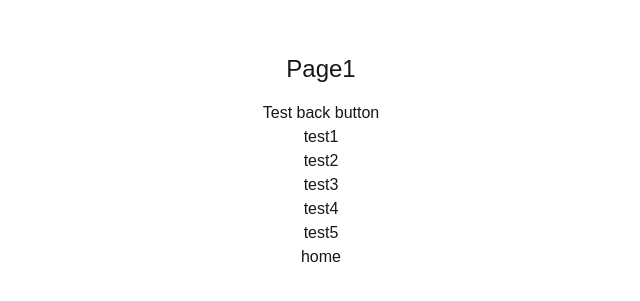
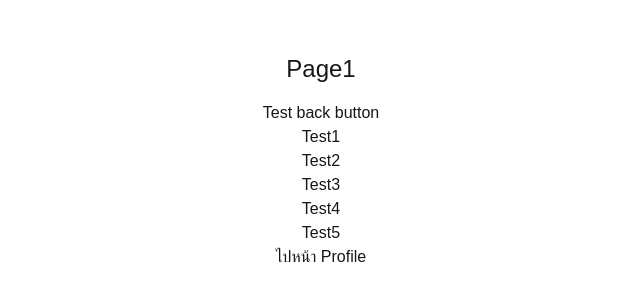
Before and after one commit to Ayopee01/mToken_Project, a Next.js app: page /test2/landing/test1 in a window 1280 px wide. Shown: the part 239-540 px from the top of the page, without its empty margins (319-959 px from the left). Built offline with nearby package versions, Linux system fonts and the light colour scheme; no server answers.

Commit message:
updateV2

```diff
--- a/src/app/landing/test1/page.tsx
+++ b/src/app/landing/test1/page.tsx
@@ -1,4 +1,5 @@
 import React from 'react'
+import Link from "next/link";
 
 function page1() {
     return (
@@ -8,12 +9,12 @@ function page1() {
                 <div>
                     <p className=''>Test back button</p>
                     <div className='flex flex-col items-center'>
-                        <a className='hover:text-red-400' href="/landing/test1">test1</a>
-                        <a className='hover:text-red-400' href="/landing/test2">test2</a>
-                        <a className='hover:text-red-400' href="/landing/test3">test3</a>
-                        <a className='hover:text-red-400' href="/landing/test4">test4</a>
-                        <a className='hover:text-red-400' href="/landing/test5">test5</a>
-                        <a className='hover:text-red-400' href="/">home</a>
+                        <Link className='hover:text-red-400' href="/landing/test1">Test1</Link>
+                        <Link className='hover:text-red-400' href="/landing/test2">Test2</Link>
+                        <Link className='hover:text-red-400' href="/landing/test3">Test3</Link>
+                        <Link className='hover:text-red-400' href="/landing/test4">Test4</Link>
+                        <Link className='hover:text-red-400' href="/landing/test5">Test5</Link>
+                        <Link className='hover:text-red-400' href="/">ไปหน้า Profile</Link>
                     </div>
                 </div>
             </div>
--- a/src/app/landing/test2/page.tsx
+++ b/src/app/landing/test2/page.tsx
@@ -1,4 +1,5 @@
 import React from 'react'
+import Link from "next/link";
 
 function page2() {
     return (
@@ -8,12 +9,12 @@ function page2() {
                 <div>
                     <p className=''>Test back button</p>
                     <div className='flex flex-col items-center'>
-                        <a className='hover:text-red-400' href="/landing/test1">test1</a>
-                        <a className='hover:text-red-400' href="/landing/test2">test2</a>
-                        <a className='hover:text-red-400' href="/landing/test3">test3</a>
-                        <a className='hover:text-red-400' href="/landing/test4">test4</a>
-                        <a className='hover:text-red-400' href="/landing/test5">test5</a>
-                        <a className='hover:text-red-400' href="/">home</a>
+                        <Link className='hover:text-red-400' href="/landing/test1">Test1</Link>
+                        <Link className='hover:text-red-400' href="/landing/test2">Test2</Link>
+                        <Link className='hover:text-red-400' href="/landing/test3">Test3</Link>
+                        <Link className='hover:text-red-400' href="/landing/test4">Test4</Link>
+                        <Link className='hover:text-red-400' href="/landing/test5">Test5</Link>
+                        <Link className='hover:text-red-400' href="/">ไปหน้า Profile</Link>
                     </div>
                 </div>
             </div>
--- a/src/app/landing/test3/page.tsx
+++ b/src/app/landing/test3/page.tsx
@@ -1,4 +1,5 @@
 import React from 'react'
+import Link from "next/link";
 
 function page3() {
     return (
@@ -8,12 +9,12 @@ function page3() {
                 <div>
                     <p className=''>Test back button</p>
                     <div className='flex flex-col items-center'>
-                        <a className='hover:text-red-400' href="/landing/test1">test1</a>
-                        <a className='hover:text-red-400' href="/landing/test2">test2</a>
-                        <a className='hover:text-red-400' href="/landing/test3">test3</a>
-                        <a className='hover:text-red-400' href="/landing/test4">test4</a>
-                        <a className='hover:text-red-400' href="/landing/test5">test5</a>
-                        <a className='hover:text-red-400' href="/">home</a>
+                        <Link className='hover:text-red-400' href="/landing/test1">Test1</Link>
+                        <Link className='hover:text-red-400' href="/landing/test2">Test2</Link>
+                        <Link className='hover:text-red-400' href="/landing/test3">Test3</Link>
+                        <Link className='hover:text-red-400' href="/landing/test4">Test4</Link>
+                        <Link className='hover:text-red-400' href="/landing/test5">Test5</Link>
+                        <Link className='hover:text-red-400' href="/">ไปหน้า Profile</Link>
                     </div>
                 </div>
             </div>
--- a/src/app/landing/test4/page.tsx
+++ b/src/app/landing/test4/page.tsx
@@ -1,4 +1,5 @@
 import React from 'react'
+import Link from "next/link";
 
 function page4() {
     return (
@@ -8,12 +9,12 @@ function page4() {
                 <div>
                     <p className=''>Test back button</p>
                     <div className='flex flex-col items-center'>
-                        <a className='hover:text-red-400' href="/landing/test1">test1</a>
-                        <a className='hover:text-red-400' href="/landing/test2">test2</a>
-                        <a className='hover:text-red-400' href="/landing/test3">test3</a>
-                        <a className='hover:text-red-400' href="/landing/test4">test4</a>
-                        <a className='hover:text-red-400' href="/landing/test5">test5</a>
-                        <a className='hover:text-red-400' href="/">home</a>
+                        <Link className='hover:text-red-400' href="/landing/test1">Test1</Link>
+                        <Link className='hover:text-red-400' href="/landing/test2">Test2</Link>
+                        <Link className='hover:text-red-400' href="/landing/test3">Test3</Link>
+                        <Link className='hover:text-red-400' href="/landing/test4">Test4</Link>
+                        <Link className='hover:text-red-400' href="/landing/test5">Test5</Link>
+                        <Link className='hover:text-red-400' href="/">ไปหน้า Profile</Link>
                     </div>
                 </div>
             </div>
--- a/src/app/landing/test5/page.tsx
+++ b/src/app/landing/test5/page.tsx
@@ -1,4 +1,5 @@
 import React from 'react'
+import Link from "next/link";
 
 function page5() {
     return (
@@ -8,12 +9,12 @@ function page5() {
                 <div>
                     <p className=''>Test back button</p>
                     <div className='flex flex-col items-center'>
-                        <a className='hover:text-red-400' href="/landing/test1">test1</a>
-                        <a className='hover:text-red-400' href="/landing/test2">test2</a>
-                        <a className='hover:text-red-400' href="/landing/test3">test3</a>
-                        <a className='hover:text-red-400' href="/landing/test4">test4</a>
-                        <a className='hover:text-red-400' href="/landing/test5">test5</a>
-                        <a className='hover:text-red-400' href="/">home</a>
+                        <Link className='hover:text-red-400' href="/landing/test1">Test1</Link>
+                        <Link className='hover:text-red-400' href="/landing/test2">Test2</Link>
+                        <Link className='hover:text-red-400' href="/landing/test3">Test3</Link>
+                        <Link className='hover:text-red-400' href="/landing/test4">Test4</Link>
+                        <Link className='hover:text-red-400' href="/landing/test5">Test5</Link>
+                        <Link className='hover:text-red-400' href="/">ไปหน้า Profile</Link>
                     </div>
                 </div>
             </div>
--- a/src/app/page.tsx
+++ b/src/app/page.tsx
@@ -3,6 +3,7 @@
 import { useMemo } from 'react';
 import { useAuth } from './hooks/auth-hook';
 import type { DgaUser } from '../app/types/auth';
+import Link from "next/link";
 
 function Home() {
   const { user, loading } = useAuth();
@@ -86,11 +87,11 @@ function Home() {
             <div>
               <p>Test back button</p>
               <div className='flex gap-3'>
-                <a className='hover:text-red-400' href="/landing/test1">test1</a>
-                <a className='hover:text-red-400' href="/landing/test2">test2</a>
-                <a className='hover:text-red-400' href="/landing/test3">test3</a>
-                <a className='hover:text-red-400' href="/landing/test4">test4</a>
-                <a className='hover:text-red-400' href="/landing/test5">test5</a>
+                <Link className='hover:text-red-400' href="/landing/test1">Test1</Link>
+                <Link className='hover:text-red-400' href="/landing/test2">Test2</Link>
+                <Link className='hover:text-red-400' href="/landing/test3">Test3</Link>
+                <Link className='hover:text-red-400' href="/landing/test4">Test4</Link>
+                <Link className='hover:text-red-400' href="/landing/test5">Test5</Link>
               </div>
             </div>
           </div>
```
